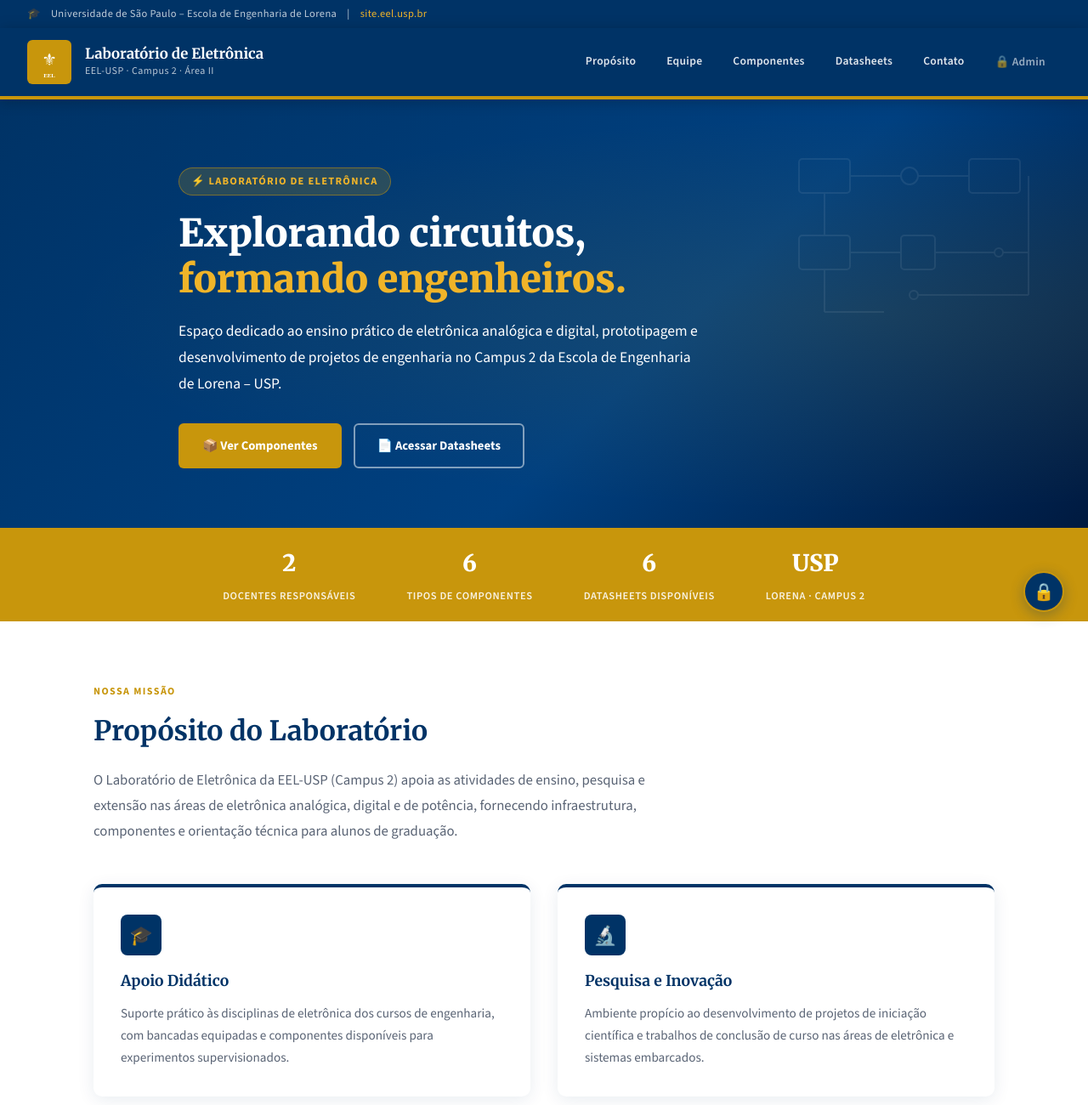
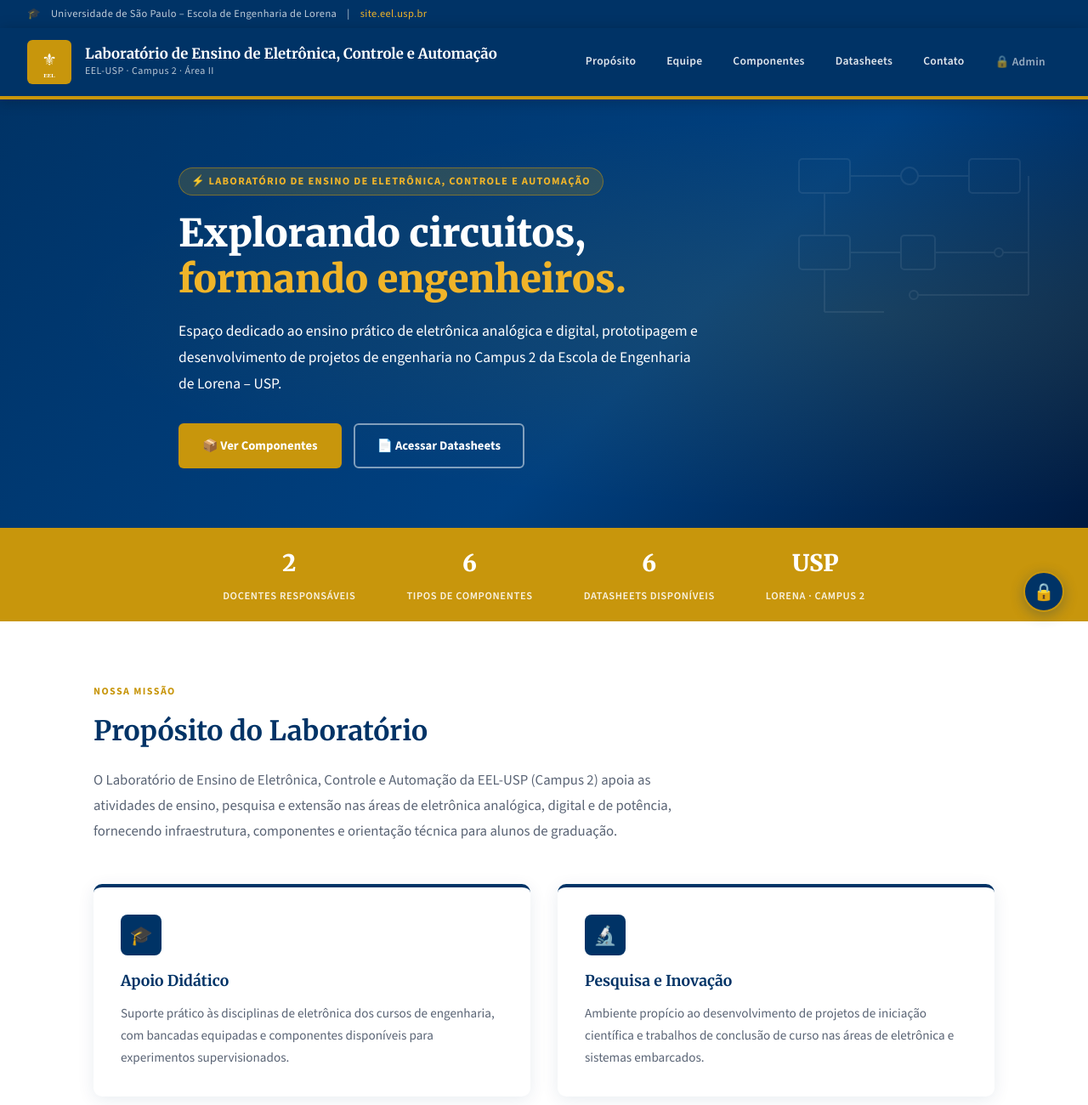
Before and after one commit to Kauanrlima/site, a plain HTML site: page index.html in a window 1280 px wide. Shown: the top 1300 px of the page at 85% size. Drawn offline with nearby package versions, Linux system fonts and the light colour scheme.

Commit message:
changed title again

```diff
--- a/index.html
+++ b/index.html
@@ -391,7 +391,7 @@
       <text x="50" y="85" text-anchor="middle" font-size="13" fill="white" font-family="serif" font-weight="bold">EEL</text>
     </svg>
     <div class="header-titles">
-      <span class="lab-name">Laboratório de Eletrônica</span>
+      <span class="lab-name">Laboratório de Ensino de Eletrônica, Controle e Automação</span>
       <span class="inst-name">EEL-USP · Campus 2 · Área II</span>
     </div>
   </a>
@@ -428,7 +428,7 @@
     <line x1="50" y1="220" x2="120" y2="220"/>
   </svg>
   <div class="hero-inner">
-    <div class="hero-badge">⚡ Laboratório de Eletrônica</div>
+    <div class="hero-badge">⚡ Laboratório de Ensino de Eletrônica, Controle e Automação </div>
     <h1>Explorando circuitos,<br><span>formando engenheiros.</span></h1>
     <p>Espaço dedicado ao ensino prático de eletrônica analógica e digital, prototipagem e desenvolvimento de projetos de engenharia no Campus 2 da Escola de Engenharia de Lorena – USP.</p>
     <div class="hero-ctas">
@@ -451,7 +451,7 @@
   <div class="section-inner">
     <p class="section-label">Nossa missão</p>
     <h2 class="section-title">Propósito do Laboratório</h2>
-    <p class="section-lead">O Laboratório de Eletrônica da EEL-USP (Campus 2) apoia as atividades de ensino, pesquisa e extensão nas áreas de eletrônica analógica, digital e de potência, fornecendo infraestrutura, componentes e orientação técnica para alunos de graduação.</p>
+    <p class="section-lead">O Laboratório de Ensino de Eletrônica, Controle e Automação da EEL-USP (Campus 2) apoia as atividades de ensino, pesquisa e extensão nas áreas de eletrônica analógica, digital e de potência, fornecendo infraestrutura, componentes e orientação técnica para alunos de graduação.</p>
     <div class="proposito-grid">
       <div class="prop-card"><div class="icon">🎓</div><h3>Apoio Didático</h3><p>Suporte prático às disciplinas de eletrônica dos cursos de engenharia, com bancadas equipadas e componentes disponíveis para experimentos supervisionados.</p></div>
       <div class="prop-card"><div class="icon">🔬</div><h3>Pesquisa e Inovação</h3><p>Ambiente propício ao desenvolvimento de projetos de iniciação científica e trabalhos de conclusão de curso nas áreas de eletrônica e sistemas embarcados.</p></div>
@@ -578,7 +578,7 @@
   <div class="footer-inner">
     <div class="footer-top">
       <div class="footer-brand">
-        <div class="lab-name-f">⚡ Laboratório de Eletrônica – EEL USP</div>
+        <div class="lab-name-f">⚡ Laboratório de Ensino de Eletrônica, Controle e Automação – EEL USP</div>
         <p>Campus 2 (Área II) · Escola de Engenharia de Lorena · Universidade de São Paulo</p>
         <p style="margin-top:10px;">Estrada Municipal do Campinho, nº 100 · Lorena, SP · CEP 12602-810</p>
       </div>
@@ -603,7 +603,7 @@
       </div>
     </div>
     <div class="footer-bottom">
-      <span>© 2025 Laboratório de Eletrônica – EEL USP · Todos os direitos reservados</span>
+      <span>© 2025 Laboratório de Ensino de Eletrônica, Controle e Automação – EEL USP · Todos os direitos reservados</span>
       <a href="https://www.eel.usp.br" target="_blank">site.eel.usp.br</a>
     </div>
   </div>
```
